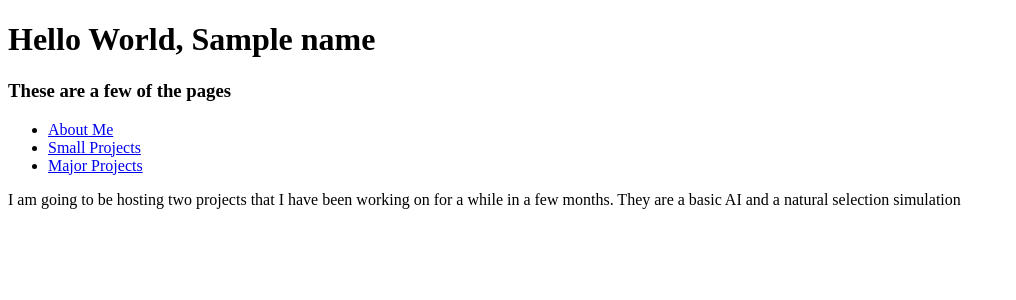
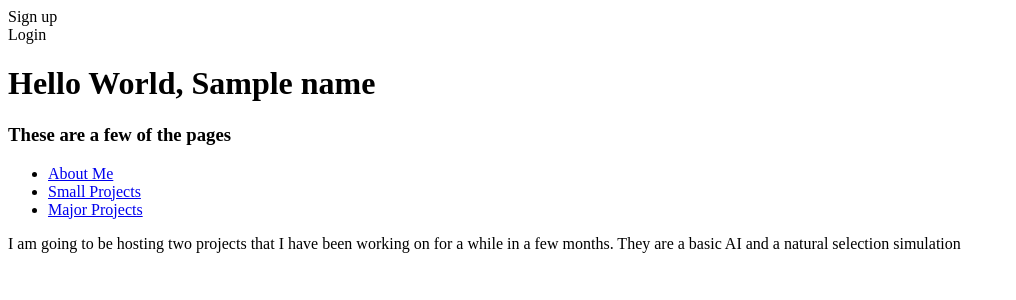
Before and after one commit to robodobo4444/Rowans-Random-Stuff, a Python web app: template templates/index.html in a window 1280 px wide. Shown: the top 300 px of the page, without its empty margins (0-1016 px from the left). Run offline with Jinja, Linux system fonts and the light colour scheme; the template is opened without the code that fills it: most values are stand-ins (such as "Sample title", 1, 10 or a date in 2020).

Commit message:
Add navigation links for Sign up and Login

```diff
--- a/templates/index.html
+++ b/templates/index.html
@@ -6,6 +6,8 @@
 </head>
 
 <body>
+    <nav href="/Sign_up"> Sign up</nav>
+    <nav href='/login'> Login</nav>
     <h1>Hello World, {{name}}</h1>
     <h3>These are a few of the pages</h3>
     <ul>
```
